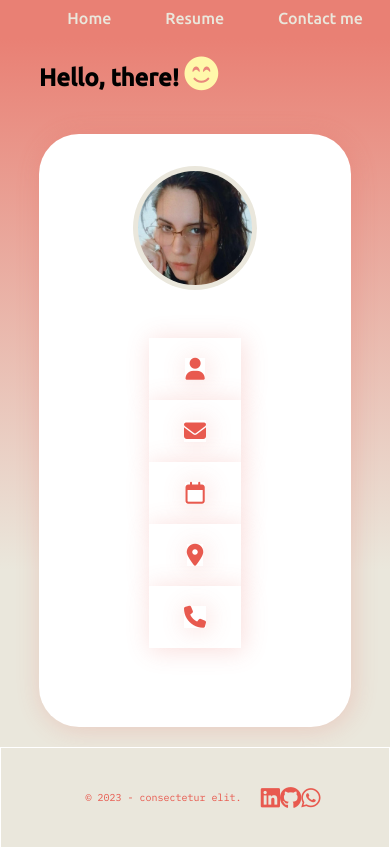
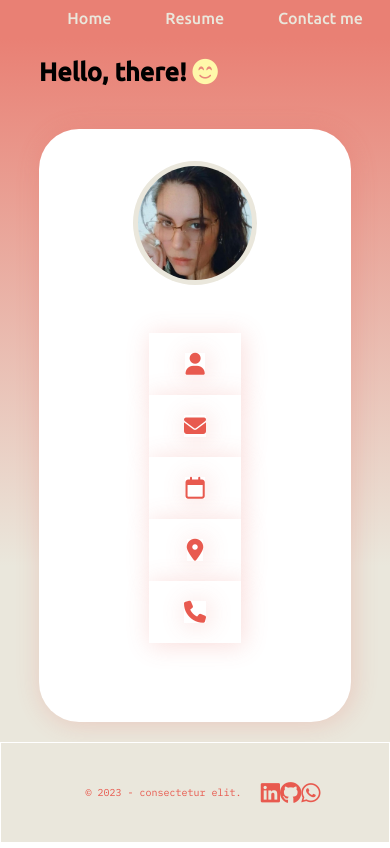
Before and after one commit to TEFYN/ProyectoFinalArgentinaPrograma, a plain HTML site: page main.html in a window 390 px wide. Drawn offline with Linux system fonts and the light colour scheme.

Commit message:
continuando desarrollo de cv

```diff
--- a/style.css
+++ b/style.css
@@ -224,4 +224,12 @@ i {
 .span{
   font-size: 10px;
 }
+h2{
+  margin-bottom: 5vh;
+  font-size: 3vh;
 }
+h2>i{
+  font-size: 3vh;
+  color: #fff8aa;
+}
+}
```
